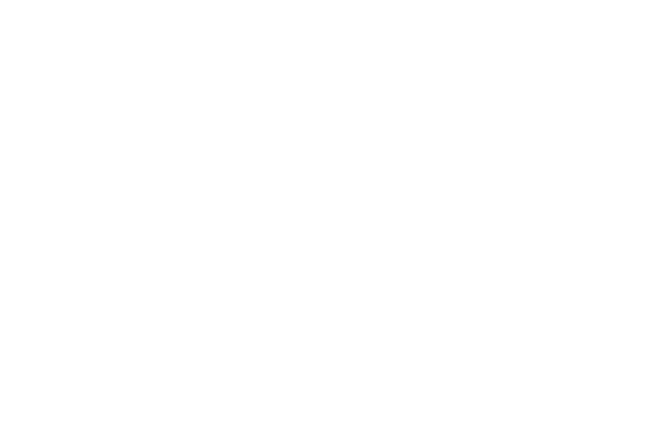
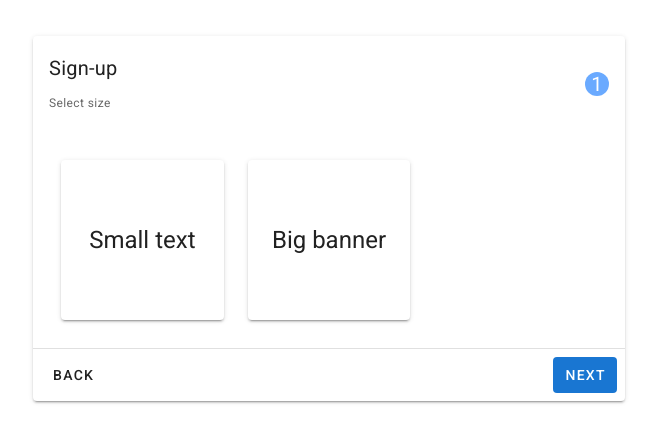
Before and after one commit to jacobhq/desiads-site, a Nuxt app: page /order in a window 1280 px wide. Before the commit this address had no page. Shown: the part 182-624 px from the top of the page, without its empty margins (311-968 px from the left). Built offline with nearby package versions, Linux system fonts and the light colour scheme.

Commit message:
Add order page

```diff
--- /dev/null
+++ b/pages/order.vue
@@ -0,0 +1,122 @@
+<template>
+  <v-card
+    class="mx-auto my-auto"
+    max-width="1000"
+  >
+    <v-card-title class="title font-weight-regular justify-space-between">
+      <div>
+          <span>{{ currentTitle }}</span>
+          <br>
+            <span class="text--secondary caption">Select size</span>
+      </div>
+      <v-avatar
+        color="primary lighten-2"
+        class="subheading white--text"
+        size="24"
+        v-text="step"
+      ></v-avatar>
+    </v-card-title>
+
+    <v-window v-model="step">
+      <v-window-item :value="1">
+        <v-card-text>
+          <v-item-group v-model="selected">
+    <v-container>
+      <v-row>
+        <v-col
+          v-for="item in lineItems"
+          :key="item"
+          cols="12"
+          md="4"
+        >
+          <v-item v-slot="{ active, toggle }">
+            <v-card
+              :color="active ? 'primary' : ''"
+              class="d-flex align-center"
+              height="20vh"
+              width="20vw"
+              @click="toggle"
+            >
+            <h3 class="headline flex-grow-1 text-center" v-if="!active">{{item.name}}</h3>
+            <h3 class="headline flex-grow-1 text-center" style="color: white;" v-if="active">{{item.name}}</h3>
+            </v-card>
+          </v-item>
+        </v-col>
+      </v-row>
+    </v-container>
+  </v-item-group>
+        </v-card-text>
+      </v-window-item>
+
+    </v-window>
+
+    <v-divider></v-divider>
+
+    <v-card-actions>
+      <v-btn
+        text
+        to="/"
+      >
+        Back
+      </v-btn>
+      <v-spacer></v-spacer>
+      <v-btn
+        :disabled="step === 3"
+        color="primary"
+        depressed
+        @click="step++"
+      >
+        Next
+      </v-btn>
+    </v-card-actions>
+  </v-card>
+</template>
+
+<script>
+import { StripeCheckout } from '@vue-stripe/vue-stripe';
+export default {
+  components: {
+    StripeCheckout,
+  },
+  data () {
+    this.publishableKey = 'pk_live_51ISSvLBs47PjhYlFprC6sRFNDemW609w1UN3KdBYVvIcWRoqOgDNJurs7FxkZFe7v6DHfaXHn4hsJMDFSrvuPPMR00UdfP2boy';
+    return {
+      step: 1,
+      loading: false,
+      selected: [1],
+      lineItems: [
+        {
+          name: 'Small text',
+          price: 'price_1IST6FBs47PjhYlFmGceTUJ9', // The id of the recurring price you created in your Stripe dashboard
+          quantity: 1,
+        },
+        {
+          name: 'Big banner',
+          price: 'price_1IST4oBs47PjhYlFaaodshIP', // The id of the recurring price you created in your Stripe dashboard
+          quantity: 1,
+        },
+      ],
+      successURL: 'https://3000-cyan-wolf-oardzjl5.ws-eu03.gitpod.io/yes',
+      cancelURL: 'https://3000-cyan-wolf-oardzjl5.ws-eu03.gitpod.io/no',
+    };
+  },
+  computed: {
+      currentTitle () {
+        switch (this.step) {
+          case 1: return 'Sign-up'
+          case 2: return 'Create a password'
+          default: return 'Account created'
+        }
+      },
+    },
+  methods: {
+    subscribe () {
+      // You will be redirected to Stripe's secure checkout page
+      this.$refs.checkoutRef.redirectToCheckout();
+    },
+  },
+};
+</script>
+<style>
+
+</style>
```
